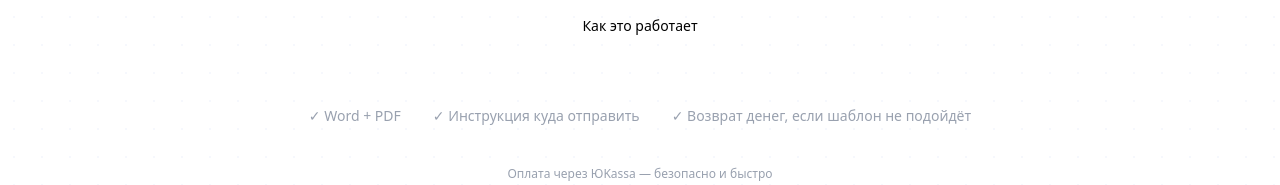
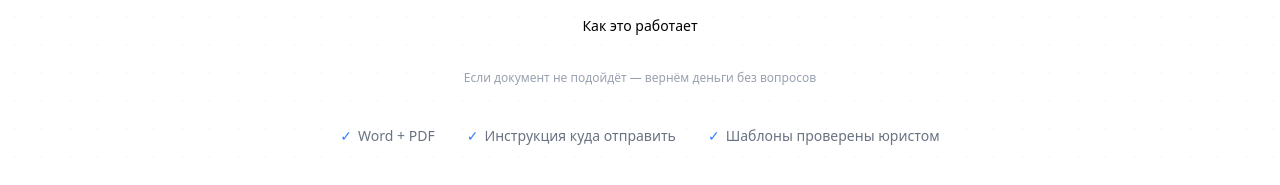
Before and after one commit to SpiritusMalus/LawDocs, a Next.js app in the folder frontend/: page / in a window 1280 px wide. Shown: the part 509-694 px from the top of the page. Built offline with nearby package versions, Linux system fonts and the light colour scheme; no server answers.

Commit message:
style(design): FINDING-008 — усилить trust signals у CTA: гарантия возврата + синие чекмарки

```diff
--- a/frontend/components/landing/hero.tsx
+++ b/frontend/components/landing/hero.tsx
@@ -32,7 +32,7 @@
           ссылками на статьи закона и инструкцией «куда нести».
         </p>
 
-        <div className="flex flex-col sm:flex-row gap-3 justify-center mb-14">
+        <div className="flex flex-col sm:flex-row gap-3 justify-center mb-5">
           <Link
             href="/situations"
             className={buttonVariants({ size: "lg" }) + " h-12 px-6 text-base"}
@@ -49,10 +49,14 @@
           </Link>
         </div>
 
-        <div className="flex flex-wrap items-center justify-center gap-x-8 gap-y-3 text-sm text-gray-400 mb-10">
-          <span>✓ Word + PDF</span>
-          <span>✓ Инструкция куда отправить</span>
-          <span>✓ Возврат денег, если шаблон не подойдёт</span>
+        <p className="text-xs text-gray-400 mb-10">
+          Если документ не подойдёт — вернём деньги без вопросов
+        </p>
+
+        <div className="flex flex-wrap items-center justify-center gap-x-8 gap-y-3 text-sm text-gray-500 mb-10">
+          <span className="flex items-center gap-1.5"><span className="text-blue-500">✓</span> Word + PDF</span>
+          <span className="flex items-center gap-1.5"><span className="text-blue-500">✓</span> Инструкция куда отправить</span>
+          <span className="flex items-center gap-1.5"><span className="text-blue-500">✓</span> Шаблоны проверены юристом</span>
         </div>
 
         <div className="flex flex-col items-center gap-2">
```
